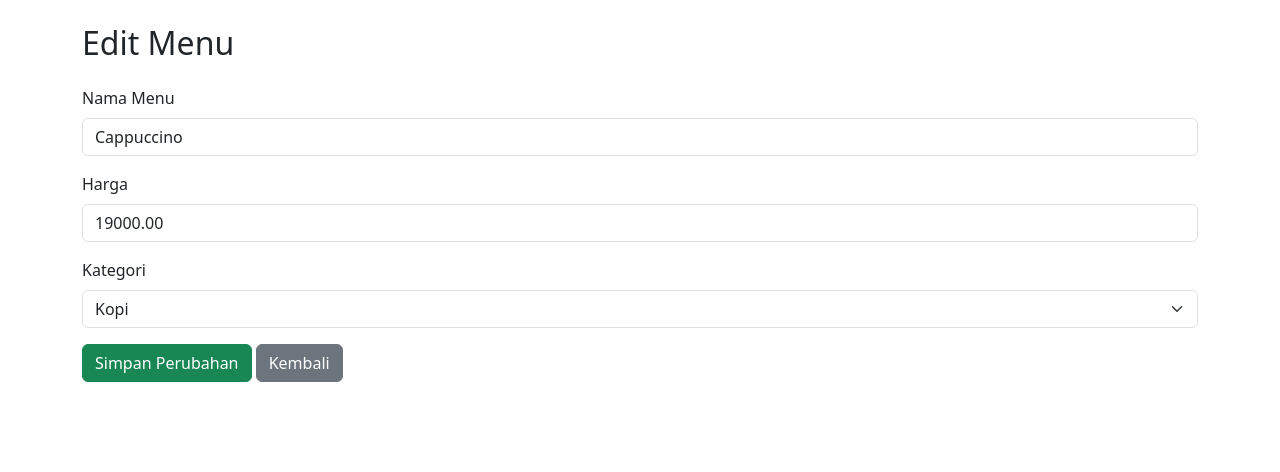
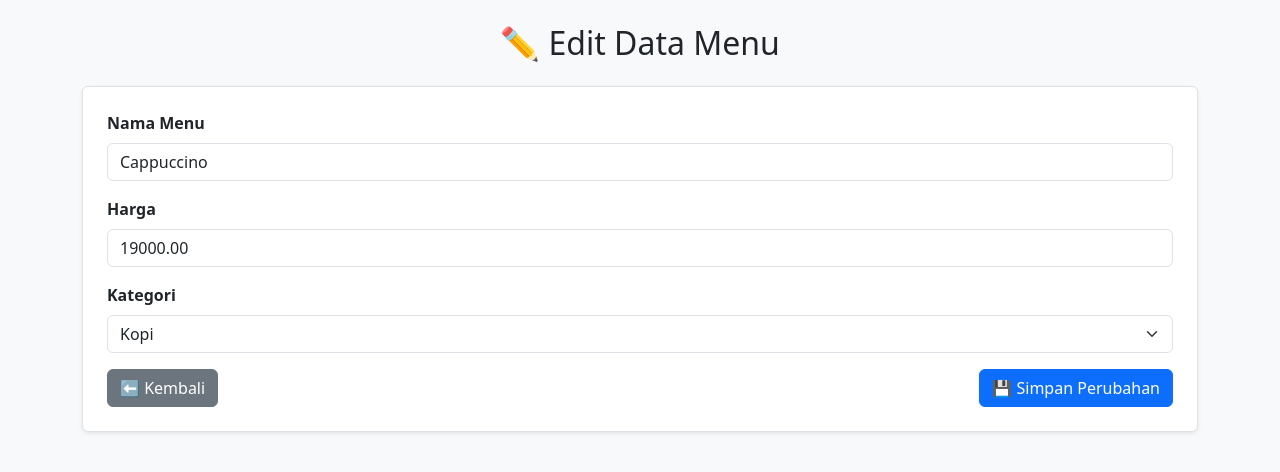
Before and after one commit to Varentt/CoffeSyn, a PHP site: page /menu/menu_edit.php?id=2 in a window 1280 px wide. Shown: the top 472 px of the page. Run offline with PHP 8.4, Linux system fonts and the light colour scheme; data comes from the database, SQL or seed files in the repository.

Commit message:
Update file Edit Menu & JS

```diff
--- a/menu/menu_edit.php
+++ b/menu/menu_edit.php
@@ -1,22 +1,32 @@
 <?php
 include('../koneksi.php');
 
-if (isset($_GET['id'])) {
-    $id = $_GET['id'];
-    $result = mysqli_query($conn, "SELECT * FROM menu WHERE id_menu = '$id'");
-    $data = mysqli_fetch_assoc($result);
+if (!isset($_GET['id'])) {
+    die("ID menu tidak ditemukan!");
 }
 
+$id = $_GET['id'];
+
+$result = mysqli_query($conn, "SELECT * FROM menu WHERE id_menu='$id'");
+$data = mysqli_fetch_assoc($result);
 
 if (isset($_POST['update'])) {
     $nama = $_POST['nama_menu'];
     $harga = $_POST['harga'];
     $kategori = $_POST['kategori'];
 
-    mysqli_query($conn, "UPDATE menu SET nama_menu='$nama', harga='$harga', kategori='$kategori' WHERE id_menu='$id'");
+    $query = "UPDATE menu SET
+                nama_menu='$nama',
+                harga='$harga',
+                kategori='$kategori'
+              WHERE id_menu='$id'";
 
+    if (mysqli_query($conn, $query)) {
         header("Location: menu_tampil.php?status=updated");
         exit;
+    } else {
+        echo "❌ Gagal memperbarui data: " . mysqli_error($conn);
+    }
 }
 ?>
 
@@ -27,31 +37,36 @@ if (isset($_POST['update'])) {
     <title>Edit Menu</title>
     <link rel="stylesheet" href="https://cdn.jsdelivr.net/npm/bootstrap@5.3.3/dist/css/bootstrap.min.css">
 </head>
-<body class="p-4">
+<body class="bg-light p-4">
 <div class="container">
-    <h2 class="mb-4">Edit Menu</h2>
-    <form method="post">
+    <h2 class="mb-4 text-center">✏️ Edit Data Menu</h2>
+
+    <form id="menuForm" method="post" class="border rounded p-4 bg-white shadow-sm">
         <div class="mb-3">
-        <label class="form-label">Nama Menu</label>
-        <input type="text" name="nama_menu" class="form-control" value="<?= $data['nama_menu'] ?>" required>
+            <label class="form-label fw-bold">Nama Menu</label>
+            <input type="text" name="nama_menu" id="nama_menu" class="form-control" value="<?= $data['nama_menu'] ?>" required>
         </div>
 
         <div class="mb-3">
-        <label class="form-label">Harga</label>
-        <input type="number" name="harga" class="form-control" value="<?= $data['harga'] ?>" required>
+            <label class="form-label fw-bold">Harga</label>
+            <input type="number" name="harga" id="harga" class="form-control" value="<?= $data['harga'] ?>" required>
         </div>
 
         <div class="mb-3">
-        <label class="form-label">Kategori</label>
-        <select name="kategori" class="form-select">
+            <label class="form-label fw-bold">Kategori</label>
+            <select name="kategori" id="kategori" class="form-select" required>
                 <option value="Kopi" <?= $data['kategori']=='Kopi'?'selected':'' ?>>Kopi</option>
                 <option value="Non-Kopi" <?= $data['kategori']=='Non-Kopi'?'selected':'' ?>>Non-Kopi</option>
             </select>
         </div>
 
-      <button type="submit" name="update" class="btn btn-success">Simpan Perubahan</button>
-      <a href="menu_tampil.php" class="btn btn-secondary">Kembali</a>
+        <div class="d-flex justify-content-between">
+            <a href="menu_tampil.php" class="btn btn-secondary">⬅️ Kembali</a>
+            <button type="submit" name="update" class="btn btn-primary">💾 Simpan Perubahan</button>
+        </div>
     </form>
 </div>
+
+<script src="../js/menu.js"></script>
 </body>
 </html>
```
Also changed, not shown: script.js (added, +40 -0 lines). Lines whose indentation alone changed are shown as unchanged.
